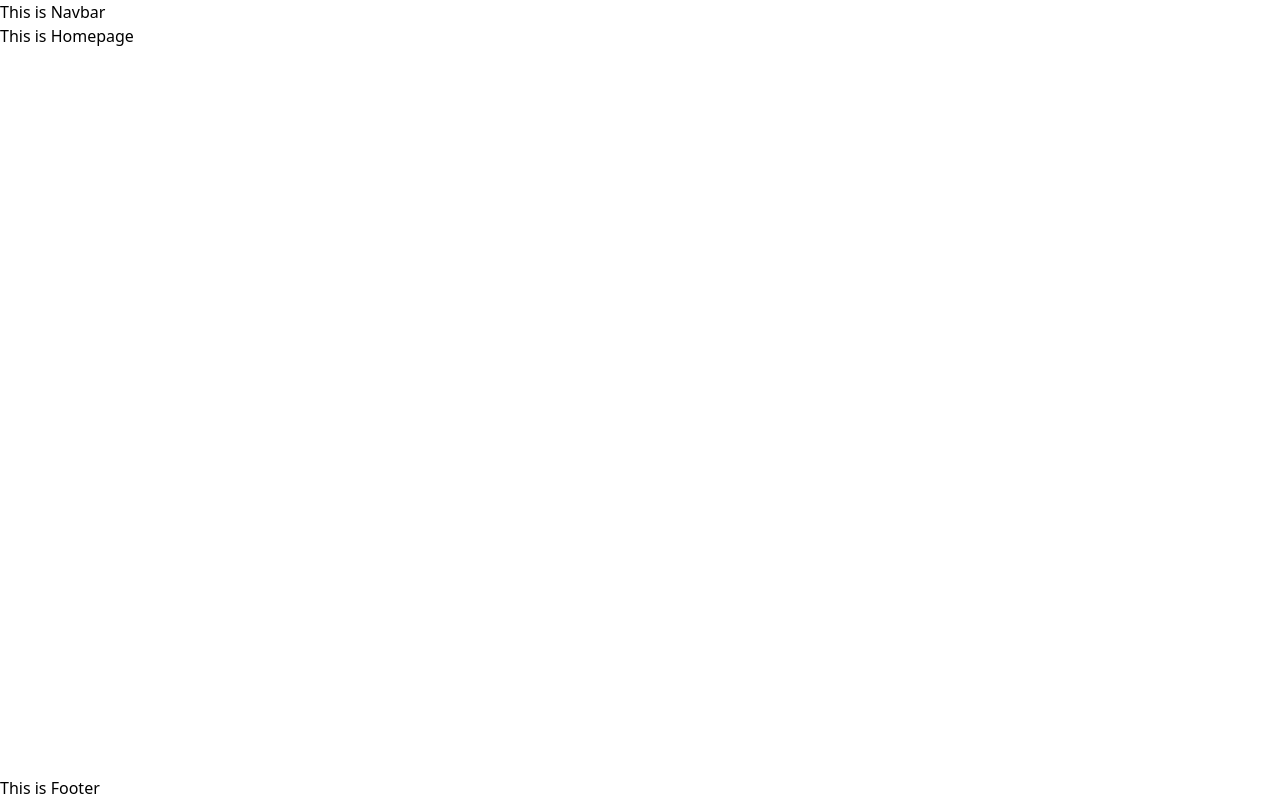
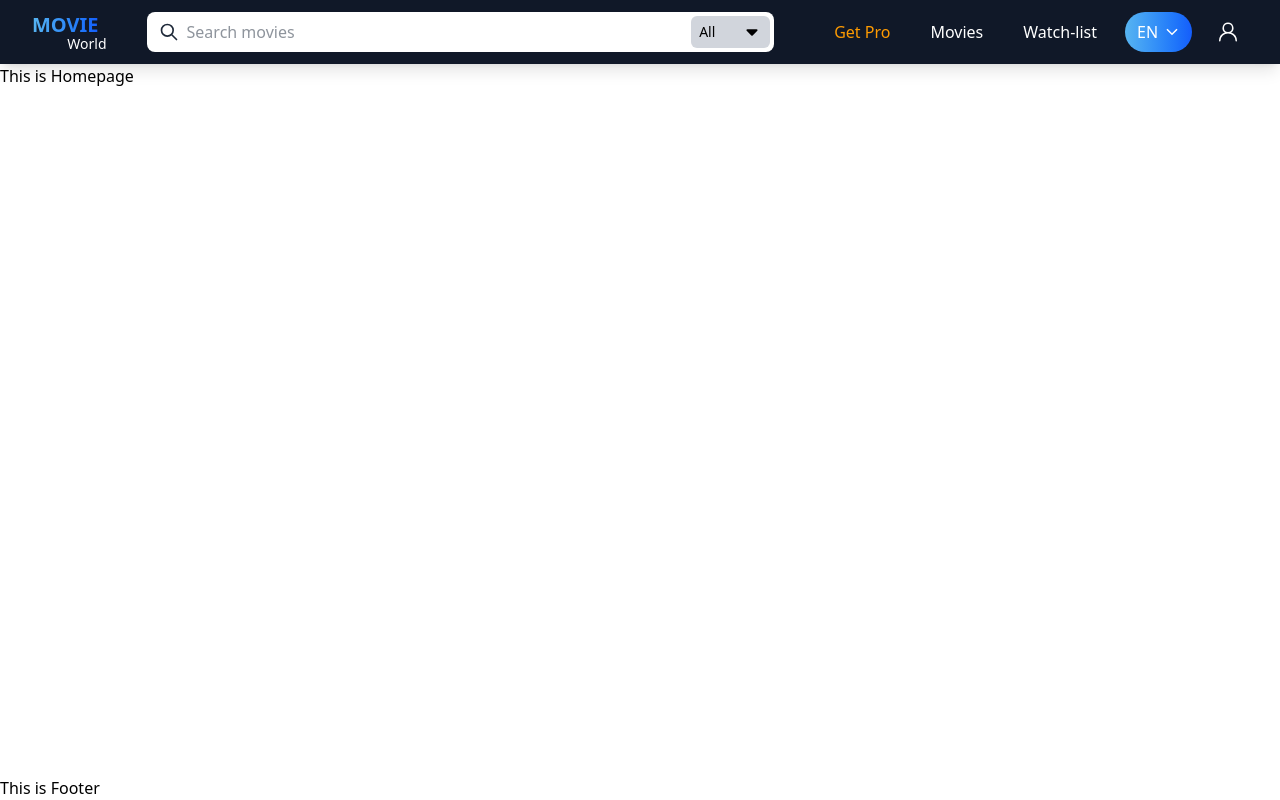
Before and after one commit to nayemurshuvo/movie-world, a Next.js app: page / in a window 1280 px wide. Built offline with nearby package versions, Linux system fonts and the light colour scheme.

Commit message:
Added Navabr

```diff
--- a/package.json
+++ b/package.json
@@ -12,6 +12,7 @@
     "react": "19.1.0",
     "react-dom": "19.1.0",
     "react-hook-form": "^7.63.0",
+    "react-icons": "^5.5.0",
     "swiper": "^12.0.2"
   },
   "devDependencies": {
--- a/src/components/layout/Navbar.jsx
+++ b/src/components/layout/Navbar.jsx
@@ -1,9 +1,171 @@
+'use client';
+
+import { useEffect, useRef, useState } from 'react';
+import Link from 'next/link';
+import { FaSortDown } from "react-icons/fa";
+import { GoPerson } from "react-icons/go";
+import { IoChevronDownSharp } from "react-icons/io5";
+
 
 const Navbar = () => {
+    const [searchQuery, setSearchQuery] = useState('');
+    const [language, setLanguage] = useState('en');
+    const [isLoggedIn, setIsLoggedIn] = useState(false);
+    const [open, setOpen] = useState(false);
+    const menuRef = useRef(null);
+
+    useEffect(() => {
+        function handleClickOutside(event) {
+            if (menuRef.current && !menuRef.current.contains(event.target)) {
+                setOpen(false);
+            }
+        }
+
+        document.addEventListener("mousedown", handleClickOutside);
+        return () => {
+            document.removeEventListener("mousedown", handleClickOutside);
+        };
+    }, []);
+
+    const handleSearch = (e) => {
+        e.preventDefault();
+        if (searchQuery.trim()) {
+            //will implement search functionality later
+        }
+    };
+
+    const handleLanguageChange = (e) => {
+        setLanguage(e.target.value);
+        // will implement language change functionality later
+    };
+
+    const handleLogout = () => {
+        setIsLoggedIn(false);
+        // will implement logout logic later
+    };
+
     return (
-        <div>
-            <h1>This is Navbar</h1>
-        </div>
+        <nav className="bg-gray-900 text-white shadow-lg">
+            <div className="max-w-7xl mx-auto px-4 sm:px-6 lg:px-8">
+                <div className="flex items-center justify-between h-16">
+                    {/* Logo */}
+                    <div className="flex items-center">
+                        <Link href="/" className="flex items-center">
+                            <div className="leading-tight">
+                                <p className="font-extrabold text-xl bg-gradient-to-r from-[#57b4f1] to-blue-600 bg-clip-text text-transparent">MOVIE</p>
+                                <p className="text-white text-right mr-[-8px] mt-[-5px] text-sm">World</p>
+                            </div>
+                        </Link>
+                    </div>
+                    {/* Search */}
+                    <div className="flex-1 mx-12">
+                        <form onSubmit={handleSearch} className="relative">
+                            <input
+                                type="text"
+                                value={searchQuery}
+                                onChange={(e) => setSearchQuery(e.target.value)}
+                                placeholder="Search movies"
+                                className="w-full bg-white text-gray-800 px-4 py-2 pl-10 rounded-lg focus:outline-none focus:ring-2 focus:ring-blue-500"
+                            />
+                            <svg
+                                className="absolute left-3 top-2.5 h-5 w-5 text-gray-800"
+                                fill="none"
+                                stroke="currentColor"
+                                viewBox="0 0 24 24"
+                            >
+                                <path
+                                    strokeLinecap="round"
+                                    strokeLinejoin="round"
+                                    strokeWidth={2}
+                                    d="M21 21l-6-6m2-5a7 7 0 11-14 0 7 7 0 0114 0z"
+                                />
+                            </svg>
+
+                            <select
+                                className="appearance-none absolute right-1 top-1 bg-gray-300 text-black px-2 py-1.5 pr-6 rounded-md text-sm focus:outline-none"
+                            >
+                                <option value="all">All</option>
+                                <option value="movies">Movies</option>
+                                <option value="series">Series</option>
+                            </select>
+
+                            <FaSortDown className="absolute right-3 top-1.5 text-black pointer-events-none text-xl" />
+                        </form>
+                    </div>
+
+                    {/* Right items */}
+                    <div className="flex items-center space-x-4">
+                        <Link href="#" className="px-3 py-2 rounded-lg text-amber-500 hover:bg-gray-700 transition-colors">
+                            Get Pro
+                        </Link>
+                        <Link href="/movies" className="px-3 py-2 rounded-lg hover:bg-gray-700 transition-colors">
+                            Movies
+                        </Link>
+                        <Link href="#" className="px-3 py-2 rounded-lg hover:bg-gray-700 transition-colors">
+                            Watch-list
+                        </Link>
+
+                        <div className="relative inline-block">
+                            <select
+                                value={language}
+                                onChange={handleLanguageChange}
+                                className="bg-gradient-to-r from-[#57b4f1] to-blue-600 text-white px-3 py-2 rounded-full pr-8 focus:outline-none focus:ring-2 focus:ring-blue-500 appearance-none"
+                            >
+                                <option className='bg-gray-800' value="en">EN</option>
+                                <option className='bg-gray-800' value="bn">BN</option>
+                            </select>
+
+                            <IoChevronDownSharp className="absolute right-3 top-1/2 -translate-y-1/2 text-white pointer-events-none" />
+                        </div>
+
+                        <div className="relative" ref={menuRef}>
+                            <button
+                                onClick={() => setOpen(!open)}
+                                className="p-2 rounded-full cursor-pointer"
+                            >
+                                <GoPerson className="text-2xl text-white" />
+                            </button>
+
+                            {open && (
+                                <div className="absolute right-0 mt-2 w-40 bg-white text-gray-900 rounded-lg shadow-lg z-50">
+                                    {isLoggedIn ? (
+                                        <>
+                                            <Link
+                                                href="/profile"
+                                                className="block px-4 py-2 hover:bg-gray-100"
+                                            >
+                                                My Profile
+                                            </Link>
+                                            <button
+                                                onClick={handleLogout}
+                                                className="block w-full text-left px-4 py-2 hover:bg-gray-100"
+                                            >
+                                                Logout
+                                            </button>
+                                        </>
+                                    ) : (
+                                        <>
+                                            <Link
+                                                href="/login"
+                                                className="block px-4 py-2 hover:bg-gray-100"
+                                            >
+                                                Login
+                                            </Link>
+                                            <Link
+                                                href="/register"
+                                                className="block px-4 py-2 hover:bg-gray-100"
+                                            >
+                                                Register
+                                            </Link>
+                                        </>
+                                    )}
+                                </div>
+                            )}
+                        </div>
+                    </div>
+                </div>
+            </div>
+        </nav>
     );
 };
 
```
Also changed, not shown: 1 other file (tests, documents, lock files or other folders).
